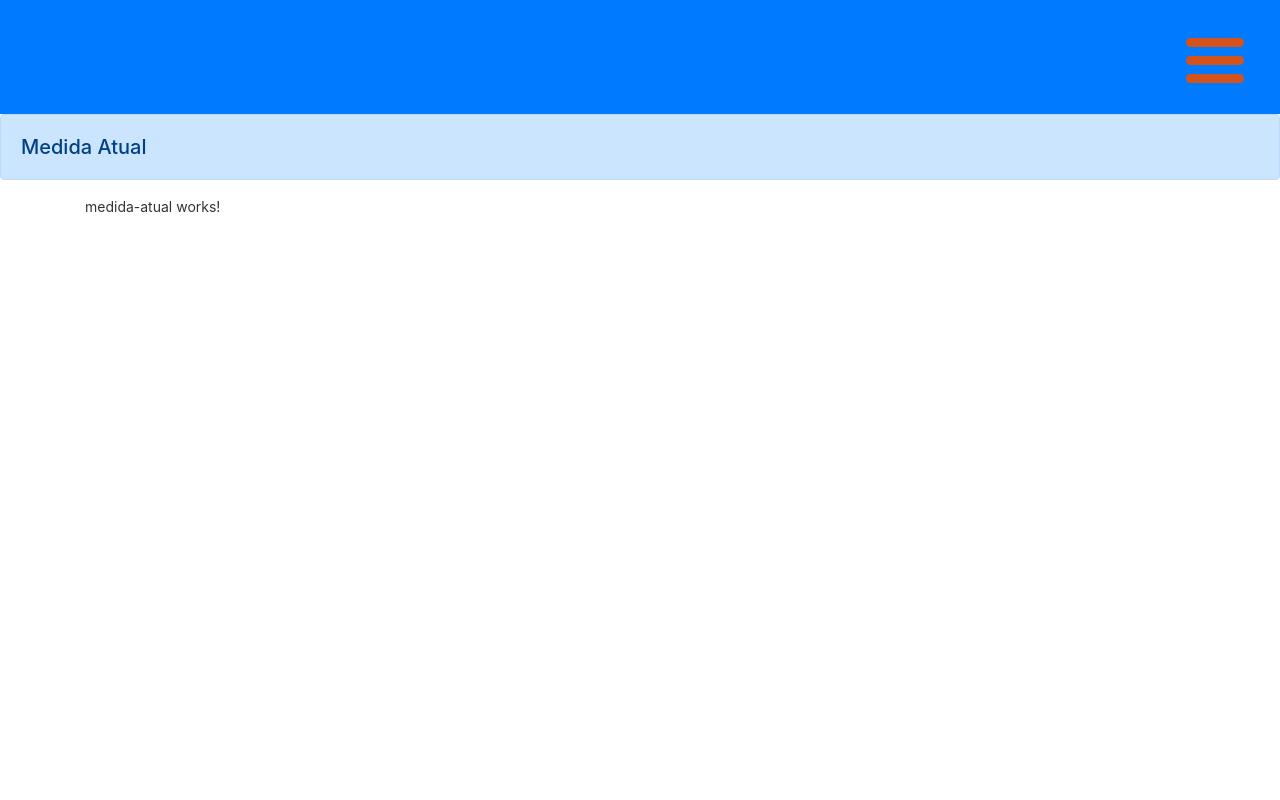
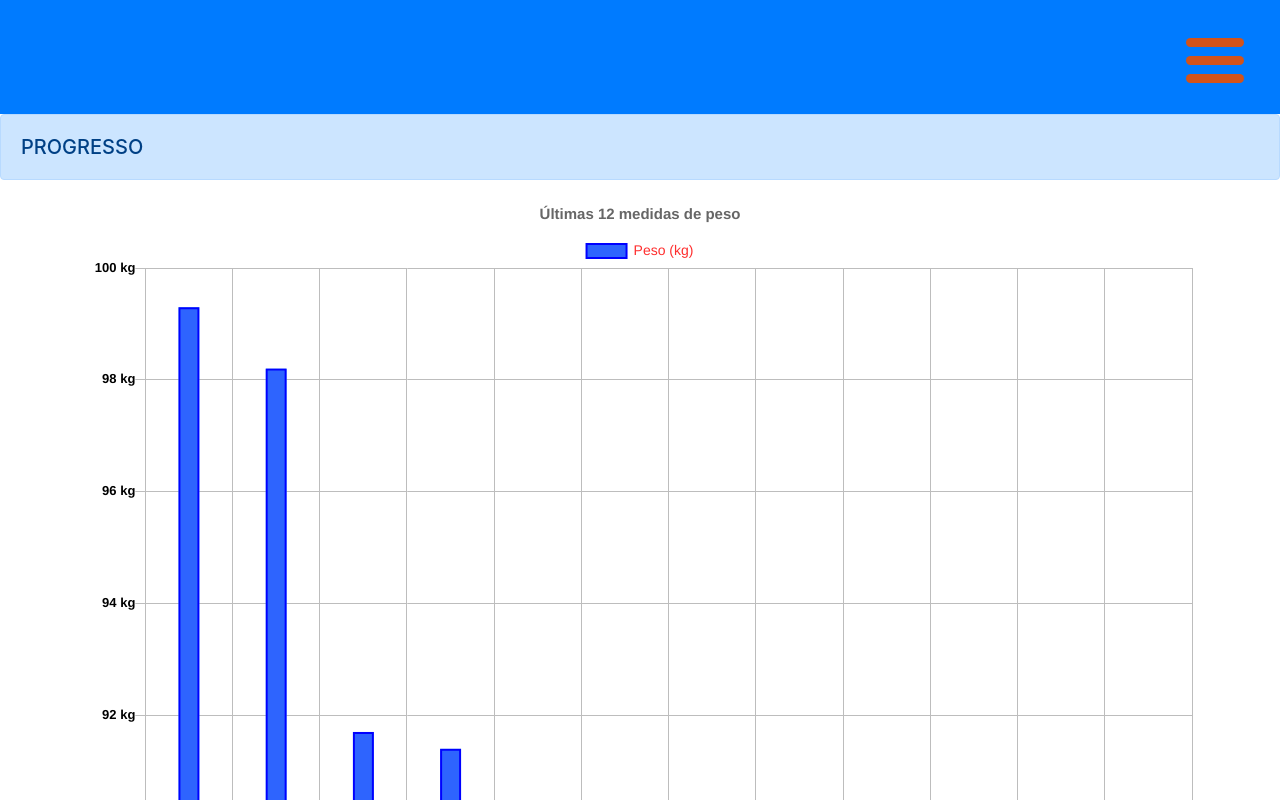
Before and after one commit to lucianoortizsilva/medida-corporal, an Angular app: page / in a window 1280 px wide. Shown: the top 800 px of the page. Built offline with nearby package versions, Linux system fonts and the light colour scheme.

Commit message:
Adicionando Grafico de progresso - MOCK para pesos

```diff
--- a/src/app/app.module.ts
+++ b/src/app/app.module.ts
@@ -15,7 +15,8 @@ import { MedidaAtualComponent } from './medida-atual/medida-atual.component';
     PrincipalComponent,
     MedidaCadastroComponent,
     MedidaProgressoComponent,
-    MedidaAtualComponent
+    MedidaAtualComponent,
+
   ],
   imports: [
     BrowserModule
--- a/src/app/cabecalho/cabecalho.component.html
+++ b/src/app/cabecalho/cabecalho.component.html
@@ -41,7 +41,7 @@
   <div class="row">
     <div class="col-12 mt-2">
       <h5>
-        <span>{{ titulo }}</span>
+        <span class="text-uppercase">{{ titulo }}</span>
       </h5>
     </div>
   </div>
--- a/src/app/cabecalho/cabecalho.component.ts
+++ b/src/app/cabecalho/cabecalho.component.ts
@@ -9,7 +9,7 @@ import { Pagina } from '../model';
 export class CabecalhoComponent implements OnInit {
 
   exibirMenu = false;
-  titulo = 'Medida Atual';
+  titulo = 'Progresso';
 
   @Output() paginaSelecionadaEventEmitter = new EventEmitter<Pagina>();
 
--- a/src/app/medida-atual/medida-atual.component.html
+++ b/src/app/medida-atual/medida-atual.component.html
@@ -1 +1,18 @@
-<p>medida-atual works!</p>
+<!--
+<div class="container">
+    <div class="row justify-content-center">
+        <div class="col-6 col-sm-6 text-center">
+            <h5>{{ medidaAtual.dtCriacao | date: 'dd/MM/yyyy' }}</h5>
+        </div>
+    </div>
+</div>
+
+<form>
+    <fieldset disabled *ngFor="let param of medidaAtual.parametros">
+        <div class="form-group">
+            <label for="disabledTextInput" class="font-weight-bold">{{ param.descricao }}: </label>
+            <input type="text" class="form-control border border-primary" value="{{ param.valor}}">
+        </div>
+    </fieldset>
+</form>
+-->
--- a/src/app/medida-atual/medida-atual.component.ts
+++ b/src/app/medida-atual/medida-atual.component.ts
@@ -7,6 +7,19 @@ import { Component, OnInit } from '@angular/core';
 })
 export class MedidaAtualComponent implements OnInit {
 
+  medidaAtual = {
+    dtCriacao: new Date(),
+    parametros: [
+      { descricao: 'Peso', valor: 82.2},
+      { descricao: 'Tórax', valor: 108.3},
+      { descricao: 'Bíceps Esquerdo', valor: 41.5},
+      { descricao: 'Bíceps Direito', valor: 42.0},
+      { descricao: 'Coxa Esquerda', valor: 62.3},
+      { descricao: 'Coxa Direita', valor: 63.0},
+      { descricao: 'Glúteo', valor: 104.2}
+    ]
+  };
+
   constructor() { }
 
   ngOnInit(): void {
--- a/src/app/medida-progresso/medida-progresso.component.html
+++ b/src/app/medida-progresso/medida-progresso.component.html
@@ -1 +1,7 @@
-<p>medida-progresso works!</p>
+<div class="row">
+    <div class="col-12">
+        <canvas class="grafico" width="300" height="300">
+            {{ grafico }}
+        </canvas>
+    </div>
+</div>
--- a/src/app/medida-progresso/medida-progresso.component.ts
+++ b/src/app/medida-progresso/medida-progresso.component.ts
@@ -1,5 +1,12 @@
-import { Component, OnInit } from '@angular/core';
+import { Component, OnInit, ElementRef } from '@angular/core';
+import { Chart } from 'chart.js';
+import { getLocaleDayPeriods } from '@angular/common';
 
+/**
+ *
+ * DOC Chart.js https://www.chartjs.org/docs/latest/
+ *
+ */
 @Component({
   selector: 'app-medida-progresso',
   templateUrl: './medida-progresso.component.html',
@@ -7,9 +14,113 @@ import { Component, OnInit } from '@angular/core';
 })
 export class MedidaProgressoComponent implements OnInit {
 
-  constructor() { }
+  listaPesos = new Array();
+  grafico = [];
+
+  medidas = [
+    { dtCriacao: new Date(), cod: 1, descricao: 'Peso', valor: 99.3 },
+    { dtCriacao: new Date(), cod: 1, descricao: 'Peso', valor: 98.2 },
+    { dtCriacao: new Date(), cod: 1, descricao: 'Peso', valor: 91.7 },
+    { dtCriacao: new Date(), cod: 1, descricao: 'Peso', valor: 91.4 },
+    { dtCriacao: new Date(), cod: 1, descricao: 'Peso', valor: 87.0 },
+    { dtCriacao: new Date(), cod: 1, descricao: 'Peso', valor: 85.9 },
+    { dtCriacao: new Date(), cod: 1, descricao: 'Peso', valor: 85.4 },
+    { dtCriacao: new Date(), cod: 1, descricao: 'Peso', valor: 84.0 },
+    { dtCriacao: new Date(), cod: 1, descricao: 'Peso', valor: 83.1 },
+    { dtCriacao: new Date(), cod: 1, descricao: 'Peso', valor: 82.8 },
+    { dtCriacao: new Date(), cod: 1, descricao: 'Peso', valor: 82.8 },
+    { dtCriacao: new Date(), cod: 1, descricao: 'Peso', valor: 82.2 },
+  ];
+
+  constructor(private element: ElementRef) { }
 
   ngOnInit(): void {
+    const dados = new Array();
+    const descricoes = new Array();
+
+    let i = 30;
+
+    this.medidas.forEach(data => {
+      dados.push(data.valor);
+      const dtAtualizada = this.addDays(data.dtCriacao, i);
+      descricoes.push(dtAtualizada.toLocaleDateString());
+      i = i + 30;
+    });
+
+    const ctx = this.element.nativeElement.querySelector('.grafico');
+    this.grafico = new Chart(ctx, {
+      type: 'bar',
+      data: {
+        labels: descricoes,
+        datasets: [
+          {
+            label: 'Peso (kg)',
+            data: dados,
+            backgroundColor: '#2E64FE',
+            borderColor: '#0000FF',
+            borderWidth: 2,
+            hoverBackgroundColor:'#58FA58',
+            hoverBorderColor: '#04B45F',
+            hoverBorderWidth: 3,
+            barPercentage: 1.1,
+            maxBarThickness: 21,
+          }
+          ],
+      },
+        options: {
+          title: {
+            display: true,
+            text: ['Últimas 12 medidas de peso'],
+            fontSize: 15
+          },
+          legend: {
+            display: true,
+            position: 'top',
+            labels: {
+              fontColor: '#FE2E2E',
+              fontSize: 14
+            }
+          },
+          tooltips: {
+            titleAlign: 'center',
+            bodyFontSize: 14,
+            footerFontSize: 18
+          },
+          scales: {
+            xAxes: [{
+                display: true,
+                ticks: {
+                  fontColor: '#000',
+                  fontSize: 13,
+                  fontStyle	: 'bold',
+                },
+                gridLines : {
+                  display: true,
+                  color: '#BDBDBD',
+                }
+              }],
+            yAxes: [{
+              display: true,
+              ticks: {
+                fontColor: '#000',
+                fontSize: 13,
+                fontStyle	: 'bold',
+                callback: function(label, index, labels){
+                  return ' '  + label + ' kg';
+                  },
+                },
+                gridLines : {
+                  display: true,
+                  color: '#BDBDBD',
+                },
+            }],
+          },
+        }
+      });
   }
 
+  addDays(date: Date, days: number): Date {
+    date.setDate(date.getDate() + days);
+    return date;
 }
+}
--- a/src/app/model.ts
+++ b/src/app/model.ts
@@ -3,3 +3,10 @@ export enum Pagina {
     medida_cadastro = 'medida_cadastro',
     medida_atual = 'medida_atual'
 }
+
+export class Medida {
+
+    dtCriacao: Date;
+    parametros: [{descricao: string, valor: number}]
+
+}
--- a/src/app/principal/principal.component.scss
+++ b/src/app/principal/principal.component.scss
@@ -0,0 +1,7 @@
+.chartjs-size-monitor-shrink > div {
+	position: fixed !important;
+	width: 50% !important;
+	height: 100% !important;
+	left: 0 !important;
+	top: 0 !important;
+}
--- a/src/app/principal/principal.component.ts
+++ b/src/app/principal/principal.component.ts
@@ -8,7 +8,7 @@ import { Pagina } from '../model';
 })
 export class PrincipalComponent implements OnInit {
 
-  paginaSelecionada = Pagina.medida_atual;
+  paginaSelecionada = Pagina.medida_progresso;
 
   constructor() { }
 
```
Also changed, not shown: 1 other file (tests, documents, lock files or other folders).
